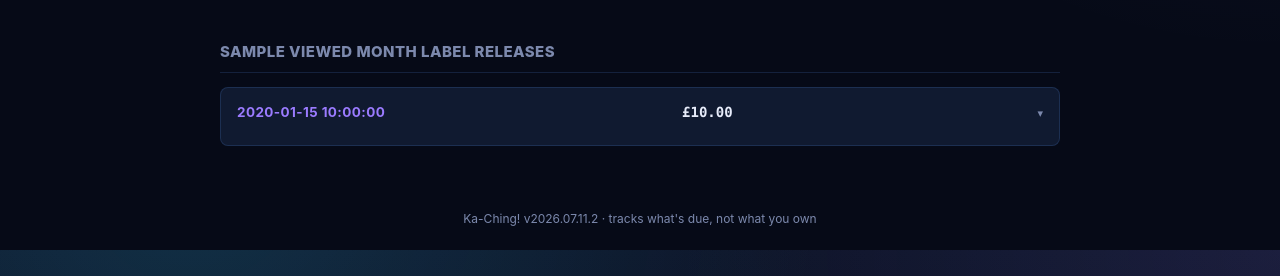
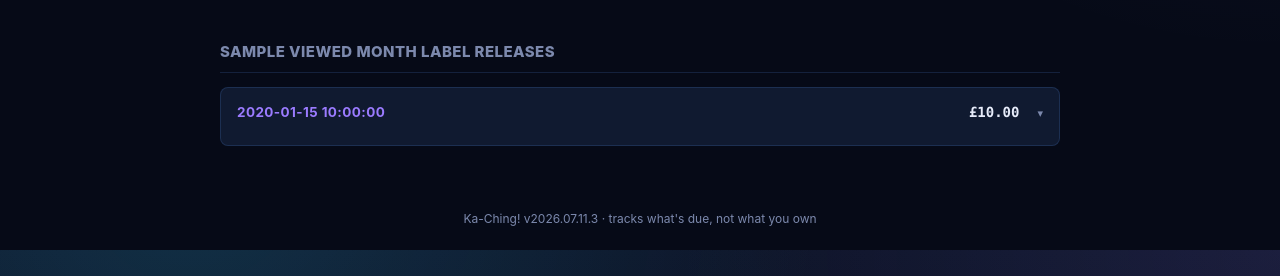
Before and after one commit to callum87-Lab/Ka-Ching, a FastAPI app: template app/templates/calendar.html in a window 1280 px wide. Shown: the part 550-826 px from the top of the page. Run offline with FastAPI, Linux system fonts and the light colour scheme; the template is opened without the code that fills it: most values are stand-ins (such as "Sample title", 1, 10 or a date in 2020); parts of the project's set-up code (start-up, migrations or seed data) failed here and were passed over.

Commit message:
Add per-day dropdowns to dashboard, fix calendar total alignment

```diff
--- a/app/main.py
+++ b/app/main.py
@@ -26,7 +26,7 @@ logger = logging.getLogger("kaching")
 app = FastAPI(title="Ka-Ching!")
 templates = Jinja2Templates(directory=os.path.join(APP_DIR, "templates"))
 
-APP_VERSION = "2026.07.11.2"
+APP_VERSION = "2026.07.11.3"
 templates.env.globals["app_version"] = APP_VERSION
 app.mount("/static", StaticFiles(directory=os.path.join(APP_DIR, "static")), name="static")
 
--- a/app/static/style.css
+++ b/app/static/style.css
@@ -289,6 +289,12 @@ a:focus-visible, button:focus-visible, textarea:focus-visible {
   justify-content: space-between;
   align-items: baseline;
   margin-bottom: 8px;
+}
+.group-head-right {
+  display: flex;
+  align-items: baseline;
+  gap: 10px;
+  margin-left: auto;
 }
 
 .group-date {
--- a/app/templates/base.html
+++ b/app/templates/base.html
@@ -72,6 +72,16 @@ if ('serviceWorker' in navigator) {
     });
   });
 
+  document.querySelectorAll('.cal-accordion-toggle').forEach(function (head) {
+    head.addEventListener('click', function () {
+      var body = document.getElementById(head.getAttribute('data-target'));
+      if (!body) return;
+      var collapsed = body.classList.toggle('collapsed');
+      var arrow = head.querySelector('.cal-accordion-arrow');
+      if (arrow) arrow.innerHTML = collapsed ? '&#9656;' : '&#9662;';
+    });
+  });
+
   window.submitBulk = function (action) {
     const checked = document.querySelectorAll('.bulk-select:checked');
     if (checked.length === 0) return;
--- a/app/templates/calendar.html
+++ b/app/templates/calendar.html
@@ -74,8 +74,10 @@
     <div class="group {{ 'group-paid' if group.all_paid else '' }}" id="cal-group-{{ group.date }}">
       <div class="group-head cal-accordion-toggle" data-target="cal-body-{{ group.date }}">
         <span class="group-date">{{ group.date_label }}{% if group.all_paid %} &middot; paid{% endif %}</span>
-        <span class="group-sub mono">&pound;{{ "%.2f"|format(group.subtotal) }}</span>
-        <span class="cal-accordion-arrow">&#9662;</span>
+        <span class="group-head-right">
+          <span class="group-sub mono">&pound;{{ "%.2f"|format(group.subtotal) }}</span>
+          <span class="cal-accordion-arrow">&#9662;</span>
+        </span>
       </div>
       <div class="cal-accordion-body{{ '' if group.date == default_open_date else ' collapsed' }}" id="cal-body-{{ group.date }}">
       <ul class="item-list item-list-readonly">
@@ -104,16 +106,6 @@
 </section>
 
 <script>
-document.querySelectorAll('.cal-accordion-toggle').forEach(function (head) {
-  head.addEventListener('click', function () {
-    var body = document.getElementById(head.getAttribute('data-target'));
-    if (!body) return;
-    var collapsed = body.classList.toggle('collapsed');
-    var arrow = head.querySelector('.cal-accordion-arrow');
-    if (arrow) arrow.innerHTML = collapsed ? '&#9656;' : '&#9662;';
-  });
-});
-
 document.querySelectorAll('[data-jump-date]').forEach(function (dayEl) {
   dayEl.addEventListener('click', function () {
     var d = dayEl.getAttribute('data-jump-date');
```
Also changed, not shown: app/templates/dashboard.html (+14 -4 lines).
